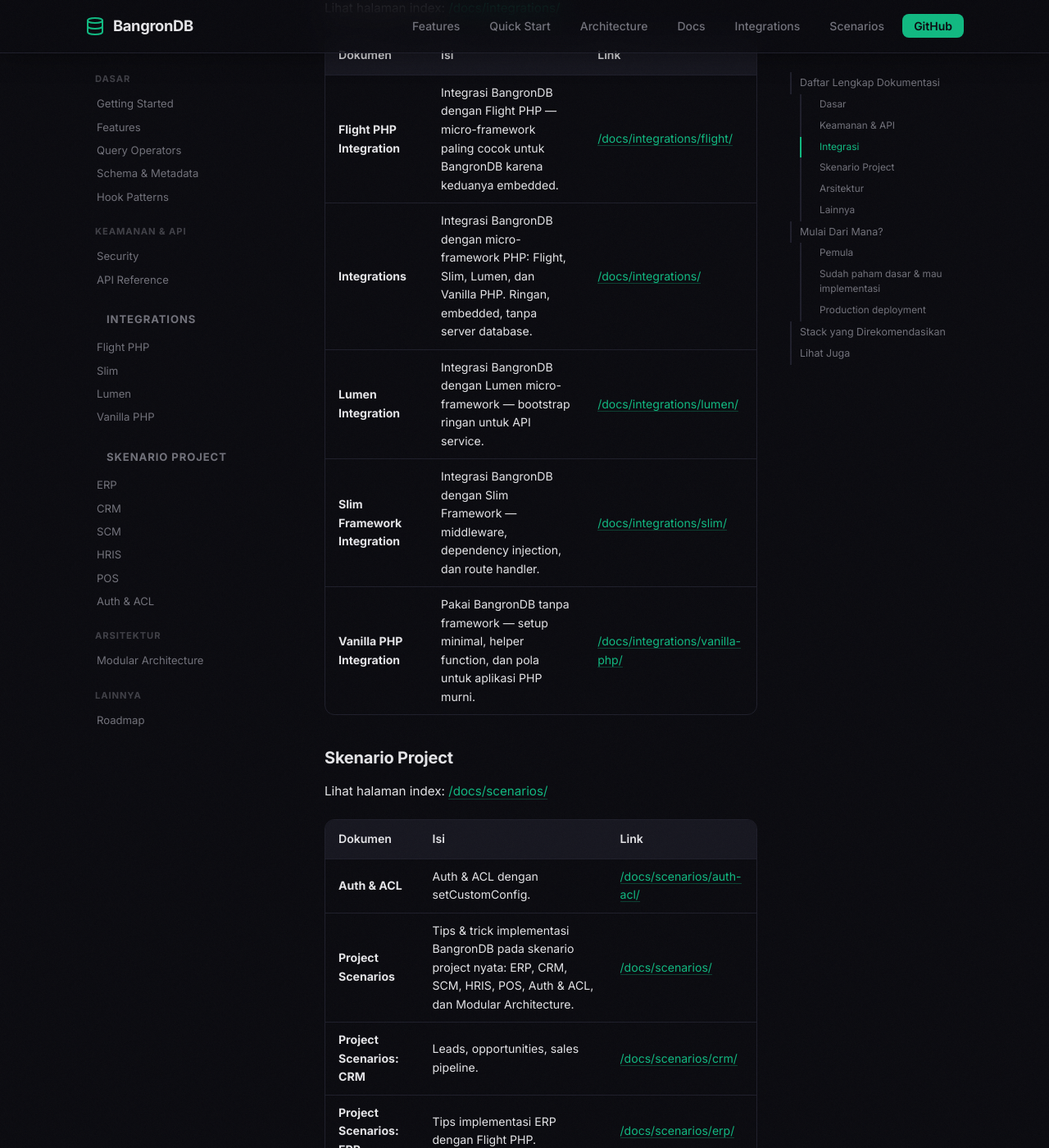
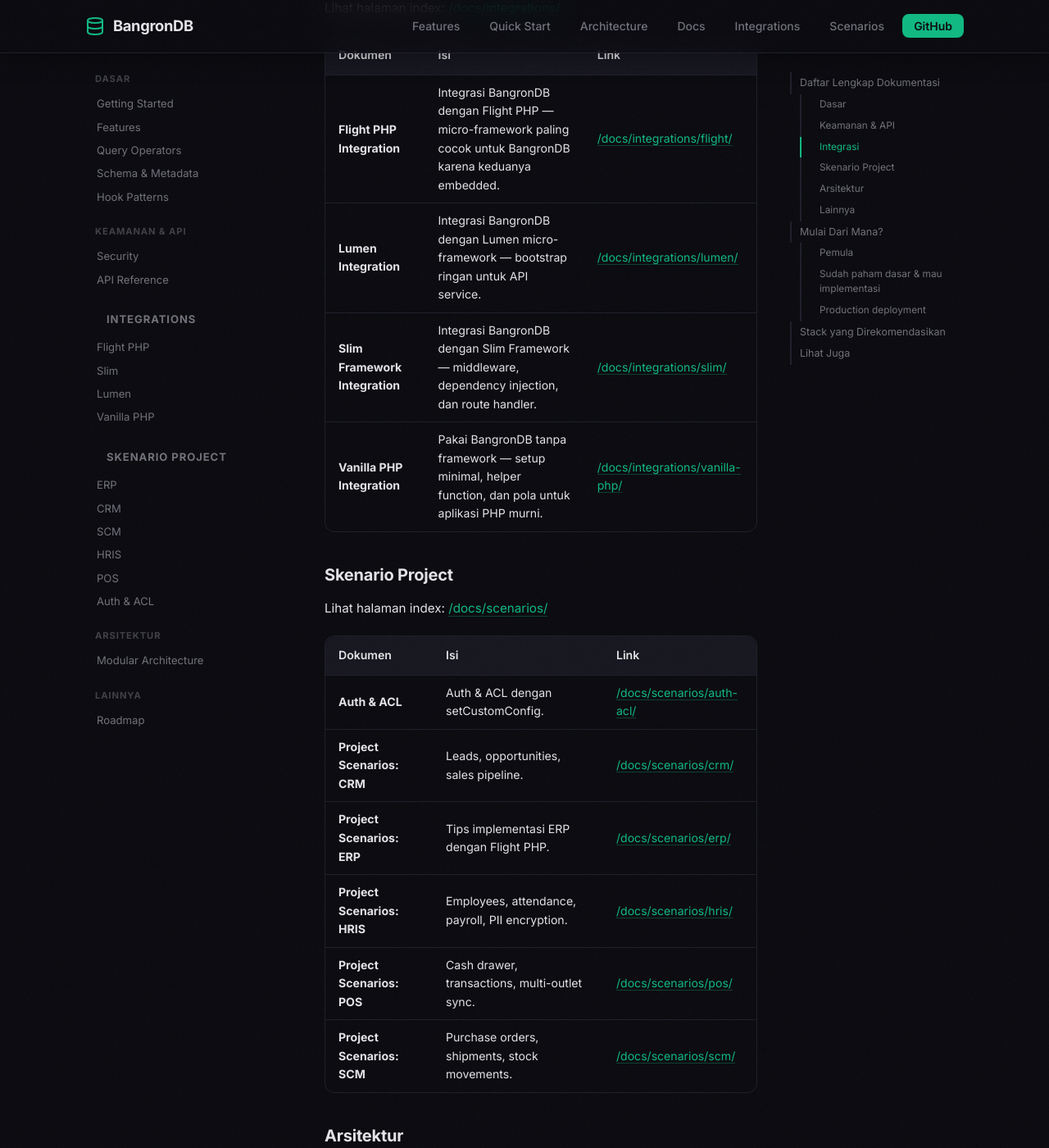
Before and after one commit to herdianrony/BangronDB, a Jekyll site: the page built from docs/pages/index.md, in a window 1280 px wide and 1400 px high, scrolled down 1313 px. Shown: the whole window at 82% size. Built offline with Jekyll 4.4.1, drawn with Linux system fonts in a browser that asks for light colours.

Commit message:
fix(docs): exclude index pages dari auto-list
Index pages (/docs/, /docs/integrations/, /docs/scenarios/) ikut
masuk ke list karena punya 'category' di front-matter — mereka muncul
sebagai item di tabel sendiri.

Fix: hapus 'category' dari index pages. Index pages adalah container
yang list items, bukan item sendiri.

```diff
--- a/docs/pages/integrations/index.md
+++ b/docs/pages/integrations/index.md
@@ -5,7 +5,6 @@ description: "Integrasi BangronDB dengan micro-framework PHP: Flight, Slim, Lume
 permalink: /docs/integrations/
 toc: true
 edit_on_github: true
-category: integrations
 ---
 
 # Integrasi Micro-Framework PHP
--- a/docs/pages/scenarios/index.md
+++ b/docs/pages/scenarios/index.md
@@ -5,7 +5,6 @@ description: "Tips & trick implementasi BangronDB pada skenario project nyata: E
 permalink: /docs/scenarios/
 toc: true
 edit_on_github: true
-category: scenarios
 ---
 
 # Project Scenarios
```
